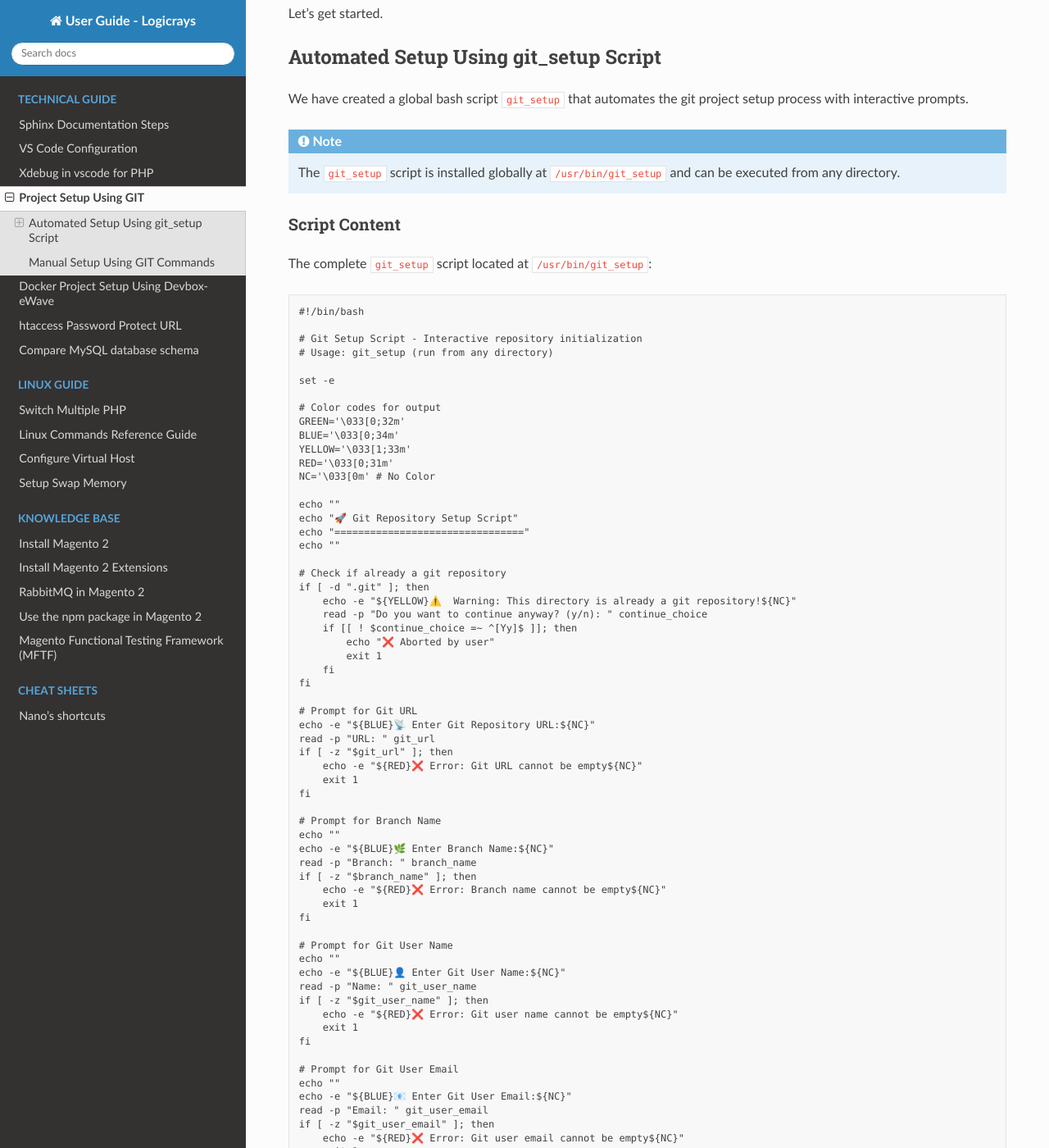
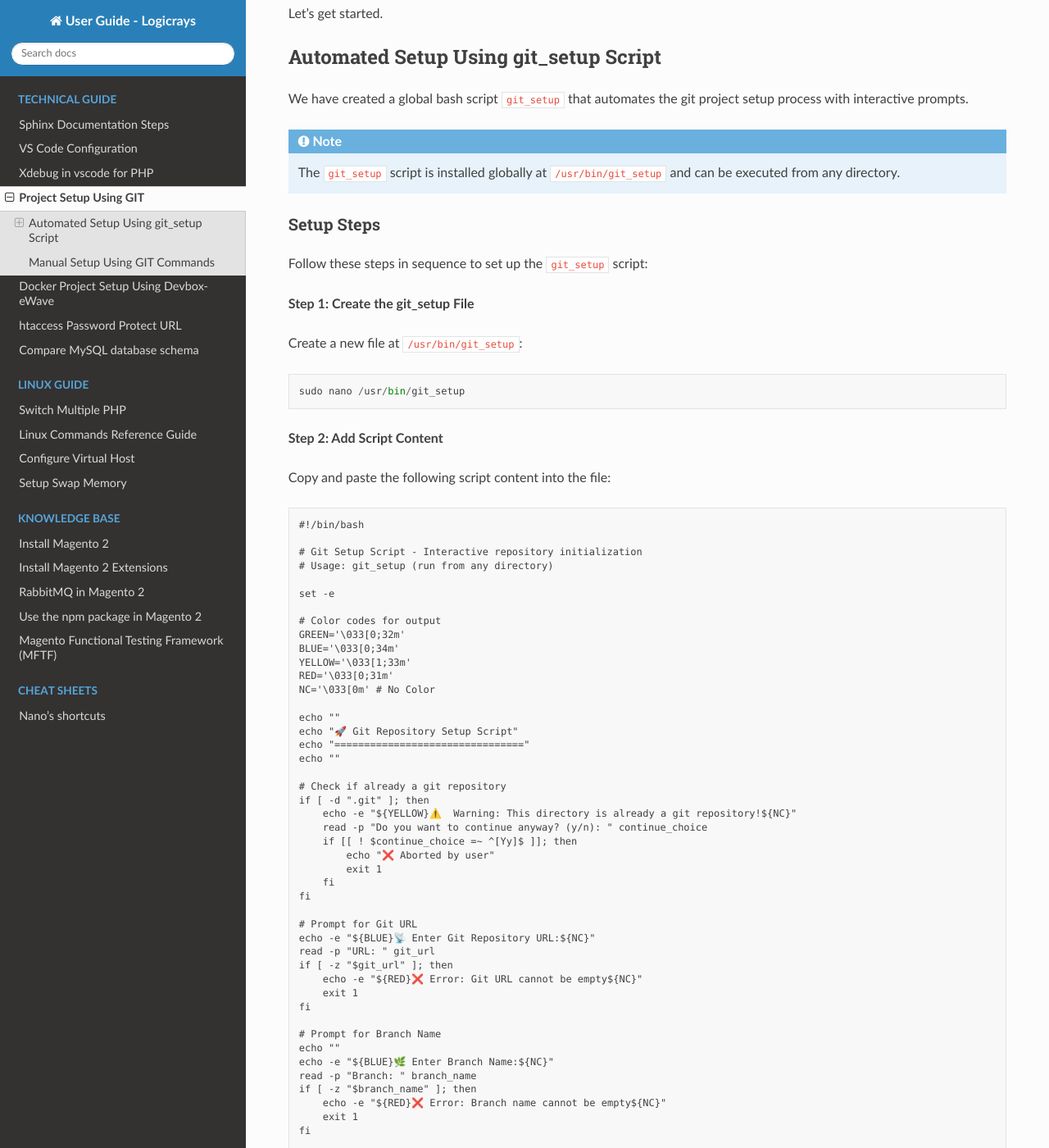
Before and after one commit to dipakp-logicrays/dipakp-docs, a Sphinx documentation site: the page built from docs/technical-guides/git-project-setup/index.rst, in a window 1280 px wide and 1400 px high, scrolled down 305 px. Shown: the whole window at 82% size. Built offline with Sphinx 7.4.7 and the Read the Docs theme 3.1.0, drawn with Linux system fonts in a browser that asks for light colours; some of the changed text lies outside the part shown.

Commit message:
Update linux commands

```diff
--- a/docs/technical-guides/git-project-setup/index.rst
+++ b/docs/technical-guides/git-project-setup/index.rst
@@ -16,10 +16,20 @@ We have created a global bash script ``git_setup`` that automates the git projec
 .. note::
     The ``git_setup`` script is installed globally at ``/usr/bin/git_setup`` and can be executed from any directory.
 
-Script Content
-^^^^^^^^^^^^^^
+Setup Steps
+^^^^^^^^^^^
 
-The complete ``git_setup`` script located at ``/usr/bin/git_setup``::
+Follow these steps in sequence to set up the ``git_setup`` script:
+
+**Step 1: Create the git_setup File**
+
+Create a new file at ``/usr/bin/git_setup``::
+
+    sudo nano /usr/bin/git_setup
+
+**Step 2: Add Script Content**
+
+Copy and paste the following script content into the file::
 
     #!/bin/bash
 
@@ -161,13 +171,20 @@ The complete ``git_setup`` script located at ``/usr/bin/git_setup``::
     echo -e "${GREEN}🎉 All done! Your repository is ready to use.${NC}"
     echo ""
 
-Installation
-^^^^^^^^^^^^
+After adding the script content, save and close the file (``Ctrl+X``, then ``Y``, then ``Enter`` in nano).
 
-The script is already installed globally. If you need to reinstall it::
+**Step 3: Make the Script Executable**
 
-    sudo cp /tmp/git_setup /usr/bin/git_setup
+Grant execute permissions to the script::
+
     sudo chmod +x /usr/bin/git_setup
+
+**Step 4: Verify Installation**
+
+Verify that the script is installed correctly by checking if it's executable::
+
+    which git_setup
+    # Should output: /usr/bin/git_setup
 
 Usage
 ^^^^^
```
